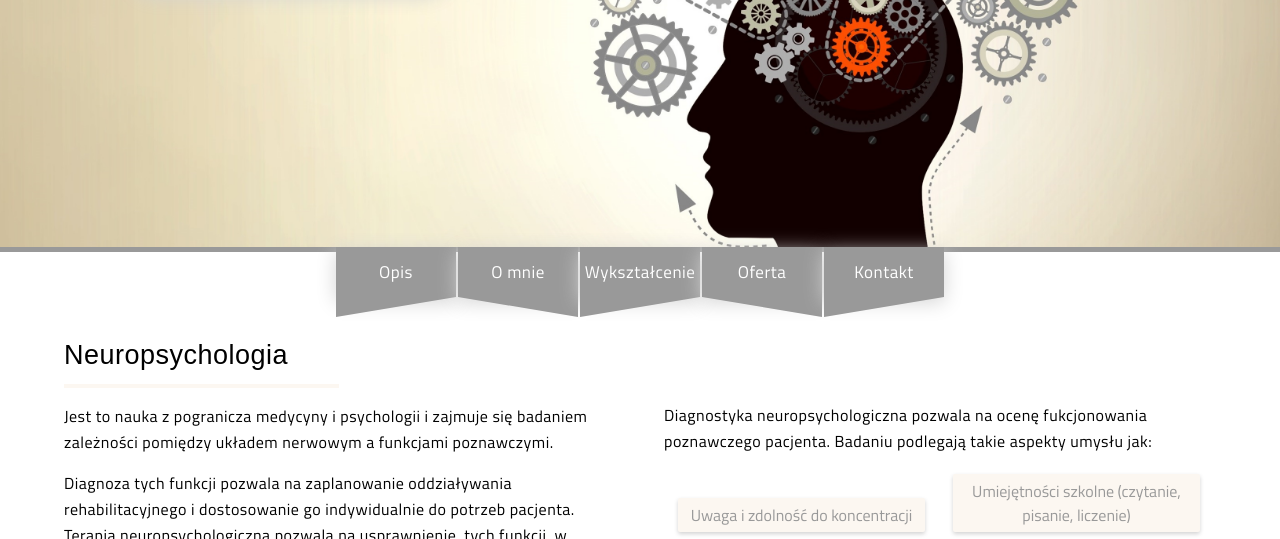
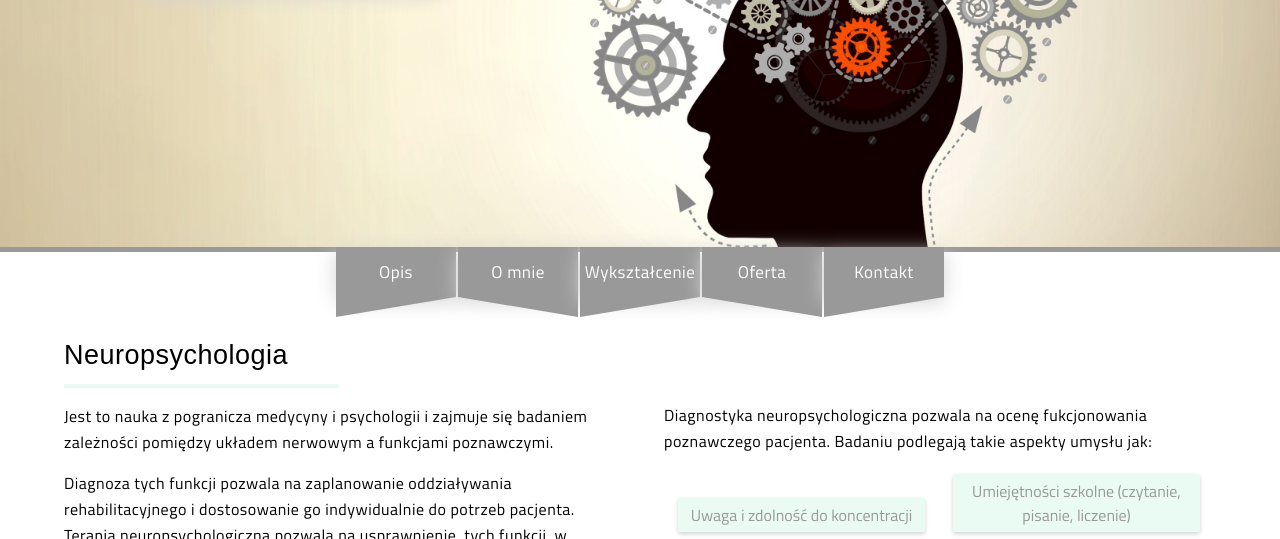
Before and after one commit to dydome/psychologist-website, a website: page index.html in a window 1280 px wide. Shown: the part 253-792 px from the top of the page. Drawn offline with nearby package versions, Linux system fonts and the light colour scheme; some packages are replaced by stand-ins of ours; a web font is replaced by a local one.

Commit message:
zmiana koloru

```diff
--- a/css/style.scss
+++ b/css/style.scss
@@ -11,8 +11,10 @@ $breakpointMiddleMobile: 560px;
 $breakpointSmallMobile: 400px;
 
 //Colors
-$lightpink: #FCF7F1;
-$darkpink: #f6e7d5;
+// $lightpink: #FCF7F1;
+// $darkpink: #f6e7d5;
+$lightpink: #eafbf3;
+$darkpink: #cbf4e2;
 $lightgrey: #fbfbfb;
 $darkgrey: #999999;
 $darkgreyopacity: rgba(153, 153, 153, 0.9);
```
Also changed, not shown: css/style.css.
